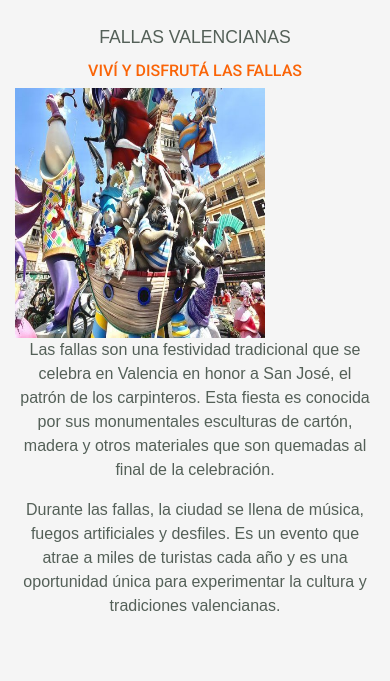
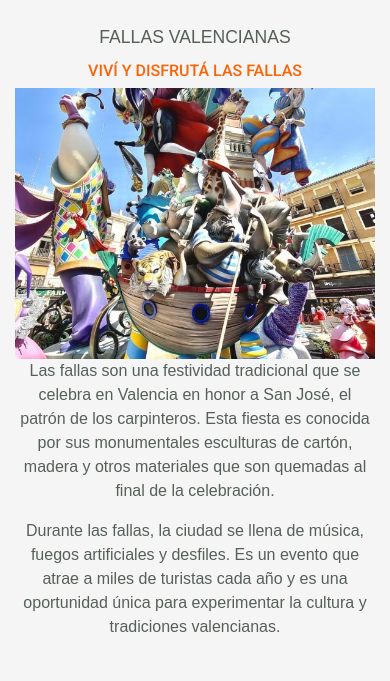
Before and after one commit to Daiana463/FP-Andereggen, a plain HTML site: page pages/FallasValencianas.html in a window 390 px wide. Shown: the part 126-807 px from the top of the page. Drawn offline with nearby package versions, Linux system fonts and the light colour scheme; a web font is replaced by a local one.

Commit message:
Cambios opción mobile 3

```diff
--- a/css/style.css
+++ b/css/style.css
@@ -162,8 +162,8 @@ ul {
     }
     .phfallas{
         display: flex;
-        width: 250px;
-        height: 250px ;
+        width: 100%;
+        height: auto ;
     }
 }
 
```
